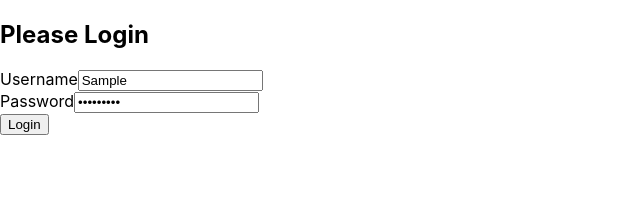
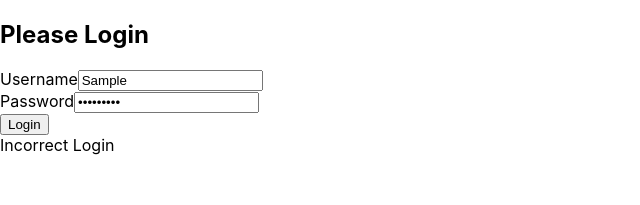
Before and after one commit to huntertrammell/typescript-react-jest, a React (Create React App) app: page / in a window 1280 px wide. Both pictures are taken after typing "Sample", "Sample123" into the empty fields and a click on the button "Login". Shown: the top 205 px of the page, without its empty margins (0-640 px from the left). Built offline with nearby package versions, Linux system fonts and the light colour scheme.

Commit message:
[feature] Added in form state ux

```diff
--- a/src/components/Login.tsx
+++ b/src/components/Login.tsx
@@ -36,15 +36,27 @@ export class Login extends React.Component<LoginProps, LoginState> {
 
     private async handleSubmit(event: SyntheticEvent){
         event.preventDefault();
+        this.setState({loginAttempted: true})
         const result = await this.props.authService.login(this.state.userName, this.state.password)
         if(result){
-            console.log(result)
+            this.setState({isLoggedIn: true})
         } else {
-            console.log("wrong login")
+            this.setState({isLoggedIn: false})
         }
     }
 
     render(): React.ReactNode {
+
+        let loginMessage:any;
+
+        if(this.state.loginAttempted){
+            if(this.state.isLoggedIn){
+                loginMessage = <label htmlFor='form-login'>Login Successful</label>
+            } else {
+                loginMessage = <label htmlFor='form-login'>Incorrect Login</label>
+            }
+        }
+
         return (
             <div>
                 <h2>Please Login</h2>
@@ -59,6 +71,7 @@ export class Login extends React.Component<LoginProps, LoginState> {
                     </div>
                     <button type="submit">Login</button>
                 </form>
+                {loginMessage}
             </div>
         )
     }
```
